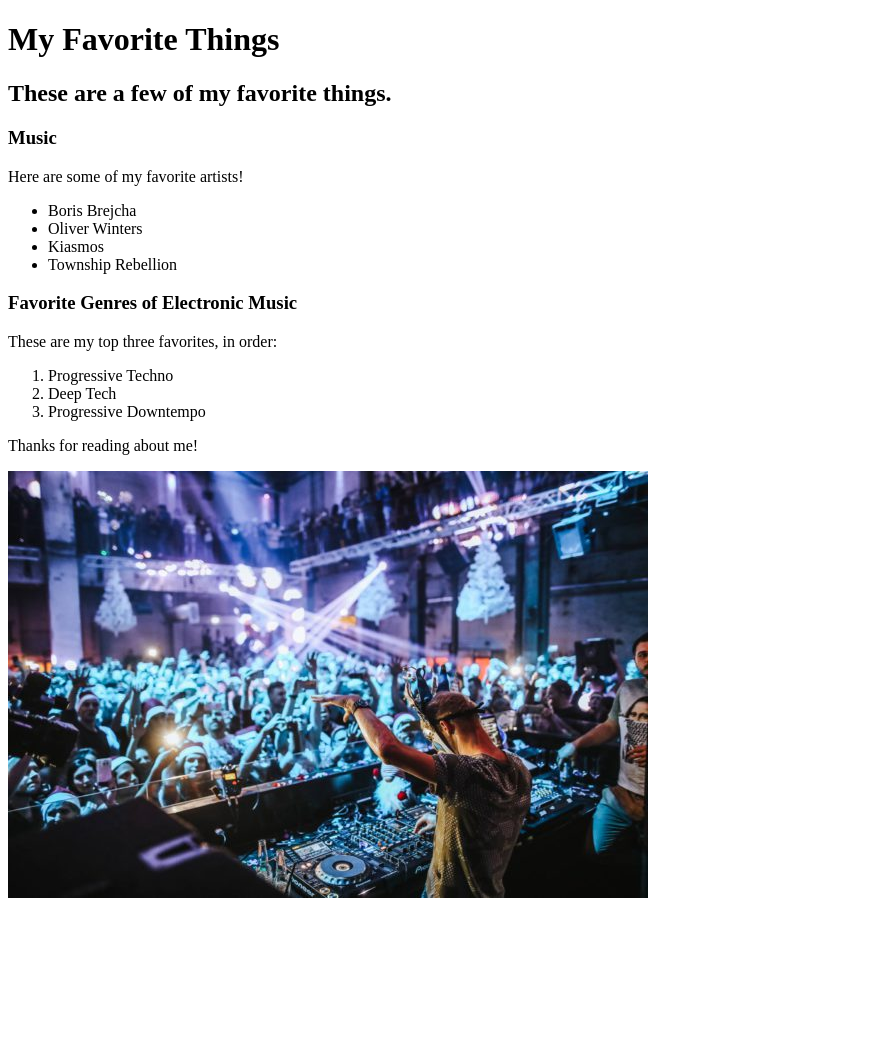
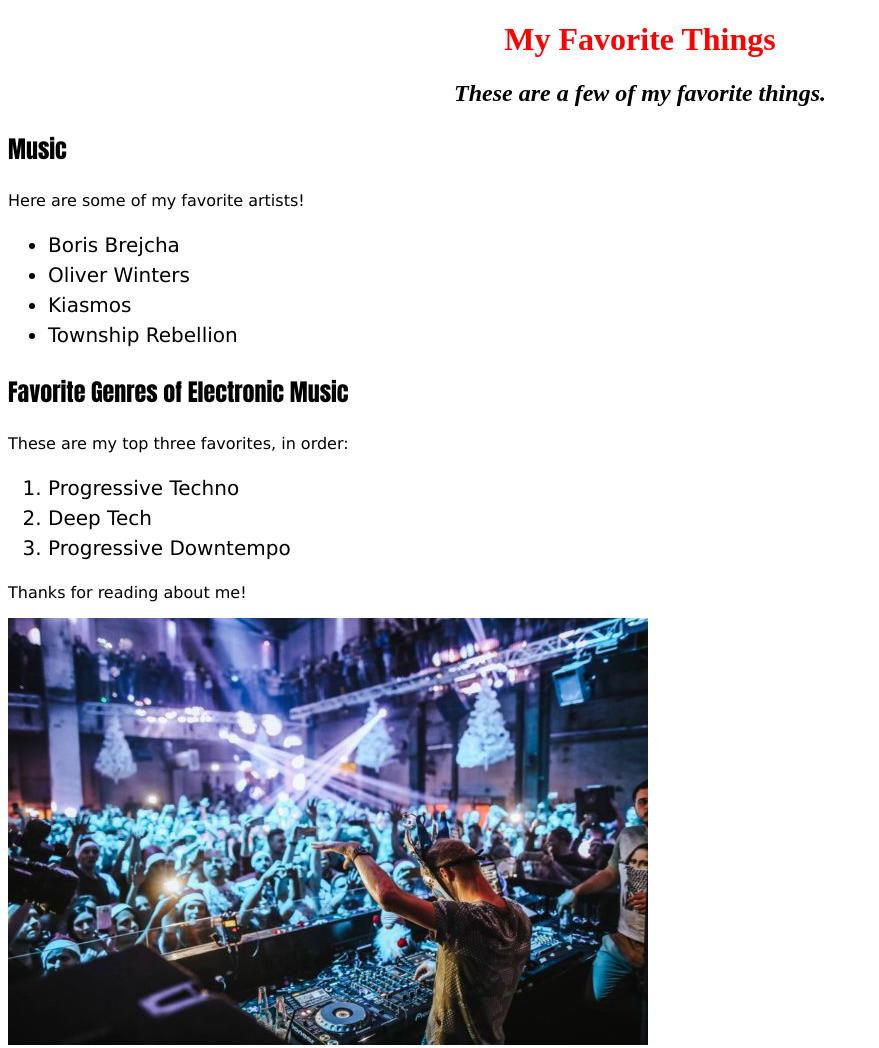
Before and after one commit to HarrisonStrand/my-first-webpage, a plain HTML site: page favorite-things.html in a window 1280 px wide. Shown: the whole page, without its empty margins (0-879 px from the left). Before the commit the page ends 910 px from the top, so only its background shows below. Drawn offline with Linux system fonts and the light colour scheme.

Commit message:
Add favorite-places.html

```diff
--- /dev/null
+++ b/css/styles.css
@@ -0,0 +1,29 @@
+h1 {
+  color: red;
+  text-align: center;
+}
+
+h2 {
+  font-style: italic;
+  text-align: center;
+}
+
+h3 {
+    font-family: Impact, Haettenschweiler, 'Arial Narrow Bold', sans-serif;
+    font-size: x-large;}
+
+p {
+  font-family: Verdana, Geneva, Tahoma, sans-serif;
+}
+
+ul {
+  font-size: 20px;
+  line-height: 30px;
+  font-family: Verdana, Geneva, Tahoma, sans-serif;
+}
+
+ol {
+  font-size: 20px;
+  line-height: 30px;
+  font-family: Verdana, Geneva, Tahoma, sans-serif;
+}
--- /dev/null
+++ b/css/styles2.css
@@ -0,0 +1 @@
+<h1
--- a/favorite-things.html
+++ b/favorite-things.html
@@ -1,6 +1,7 @@
 <!DOCTYPE html>
 <html lang="en-US">
 <head>
+  <link href="css/styles.css" rel="stylesheet" type="text/css">
   <title>Harrison's Favorite Things</title>
 </head>
 <body>
```
Also changed, not shown: favorite-places.html (added, +26 -0 lines), webpage1.html (+2 -0 lines), img/beach.jpg (added), img/hot-springs.jpg (added), img/stars.png (added), img/studio.jpg (added), 2 other files.
